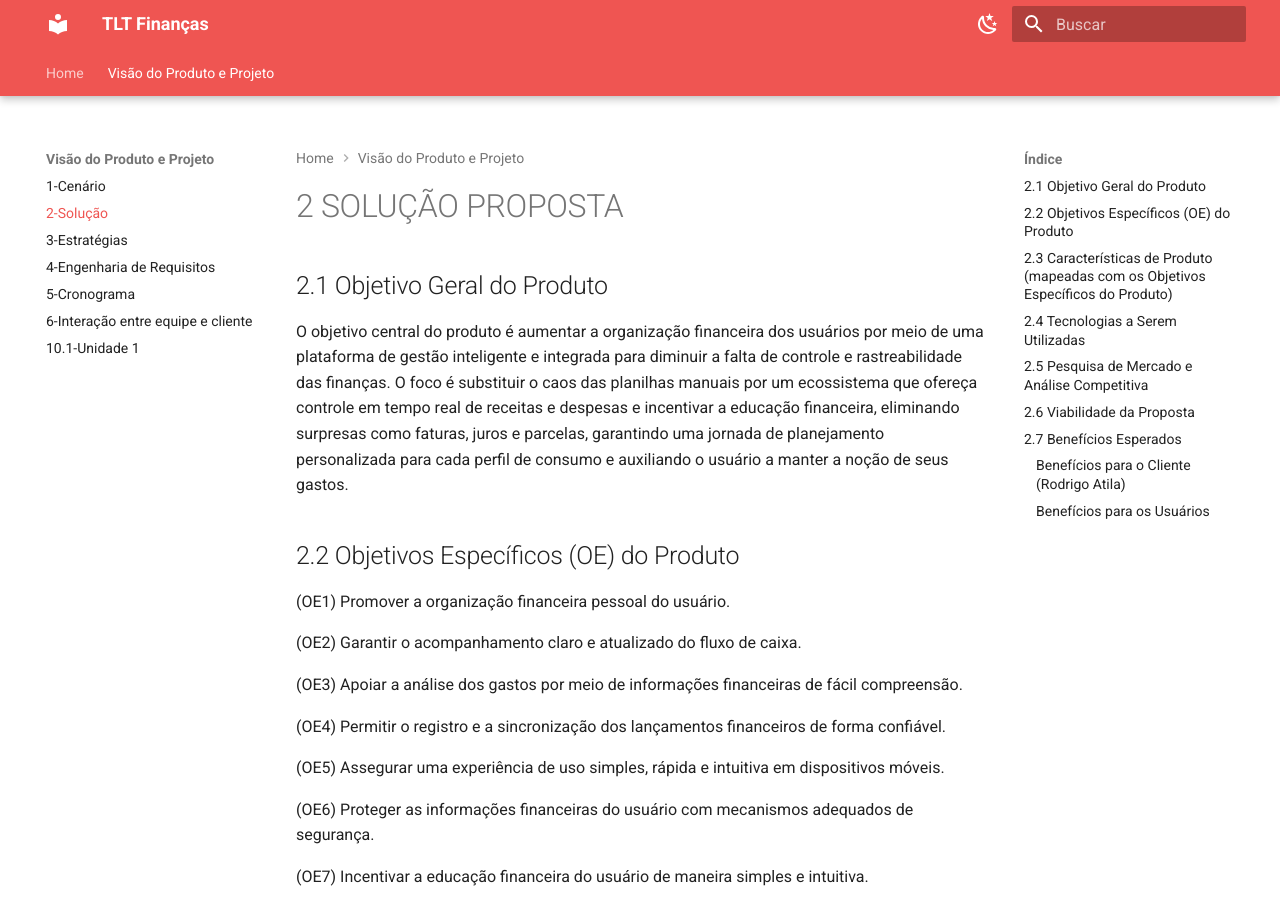
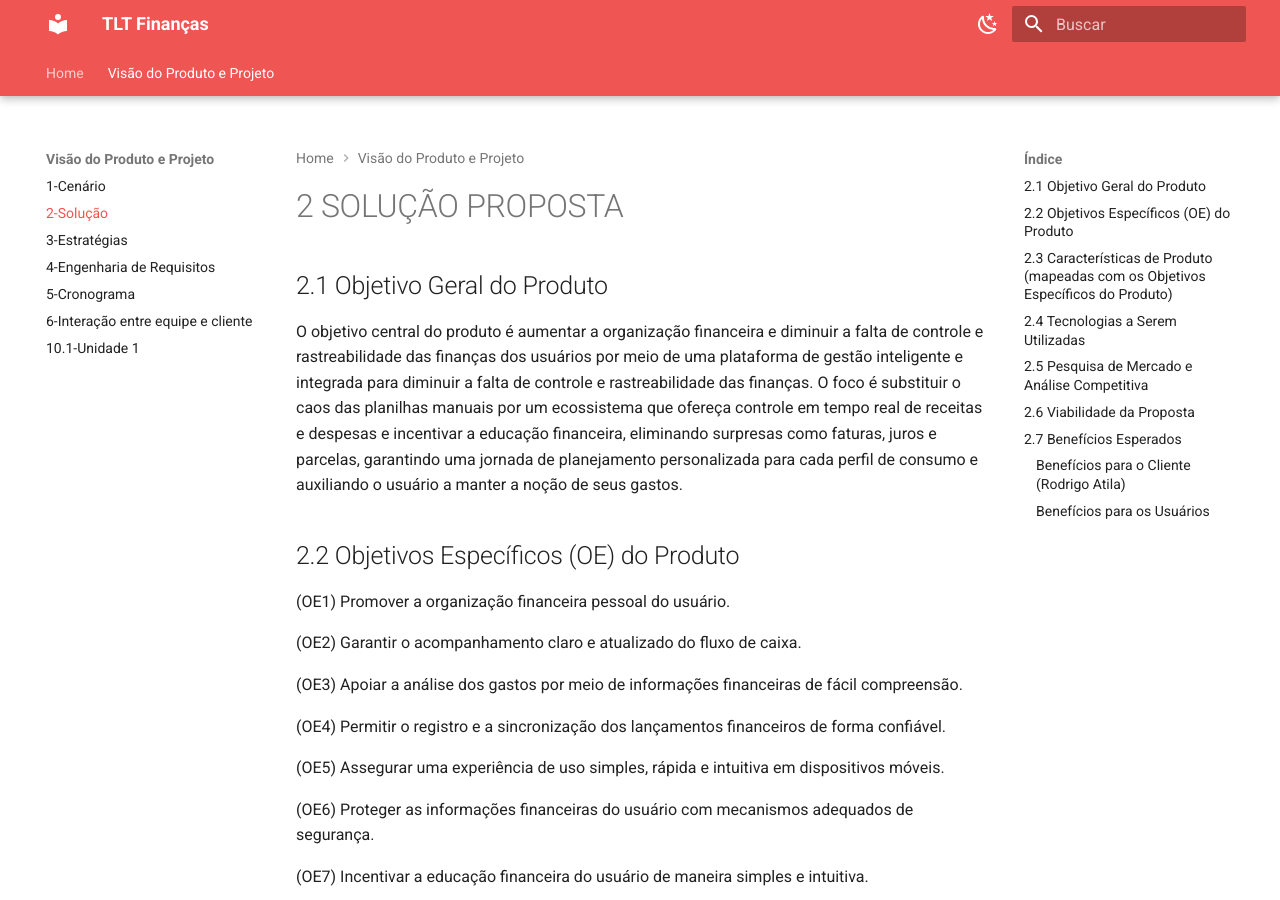
Before and after one commit to mdsreq-fga-unb/REQ-2026.1-T02-TLF, an MkDocs documentation site: the page built from docs/visao/2-solucao.md, in a window 1280 px wide and 900 px high. Built offline with MkDocs 1.6.1 and Material for MkDocs 9.7.7, drawn with Linux system fonts in a browser that asks for light colours.

Commit message:
Ajuste na seção 2.1

```diff
--- a/docs/visao/2-solucao.md
+++ b/docs/visao/2-solucao.md
@@ -2,7 +2,7 @@
 
 ## 2.1 Objetivo Geral do Produto
 
-O objetivo central do produto é aumentar a organização financeira dos usuários por meio de uma plataforma de gestão inteligente e integrada para diminuir a falta de controle e rastreabilidade das finanças. O foco é substituir o caos das planilhas manuais por um ecossistema que ofereça controle em tempo real de receitas e despesas e incentivar a educação financeira, eliminando surpresas como faturas, juros e parcelas, garantindo uma jornada de planejamento personalizada para cada perfil de consumo e auxiliando o usuário a manter a noção de seus gastos.
+O objetivo central do produto é aumentar a organização financeira e diminuir a falta de controle e rastreabilidade das finanças dos usuários por meio de uma plataforma de gestão inteligente e integrada para diminuir a falta de controle e rastreabilidade das finanças. O foco é substituir o caos das planilhas manuais por um ecossistema que ofereça controle em tempo real de receitas e despesas e incentivar a educação financeira, eliminando surpresas como faturas, juros e parcelas, garantindo uma jornada de planejamento personalizada para cada perfil de consumo e auxiliando o usuário a manter a noção de seus gastos.
 
 ## 2.2 Objetivos Específicos (OE) do Produto
 
```
